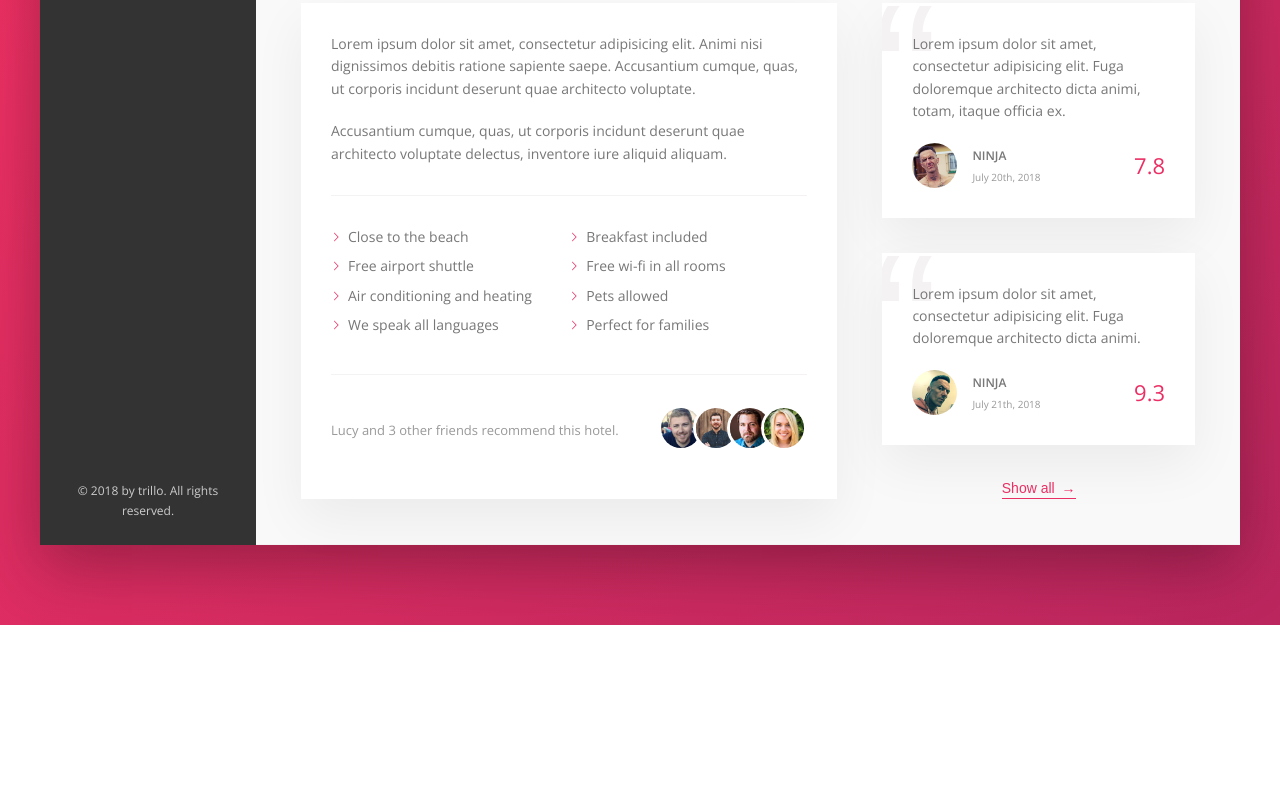
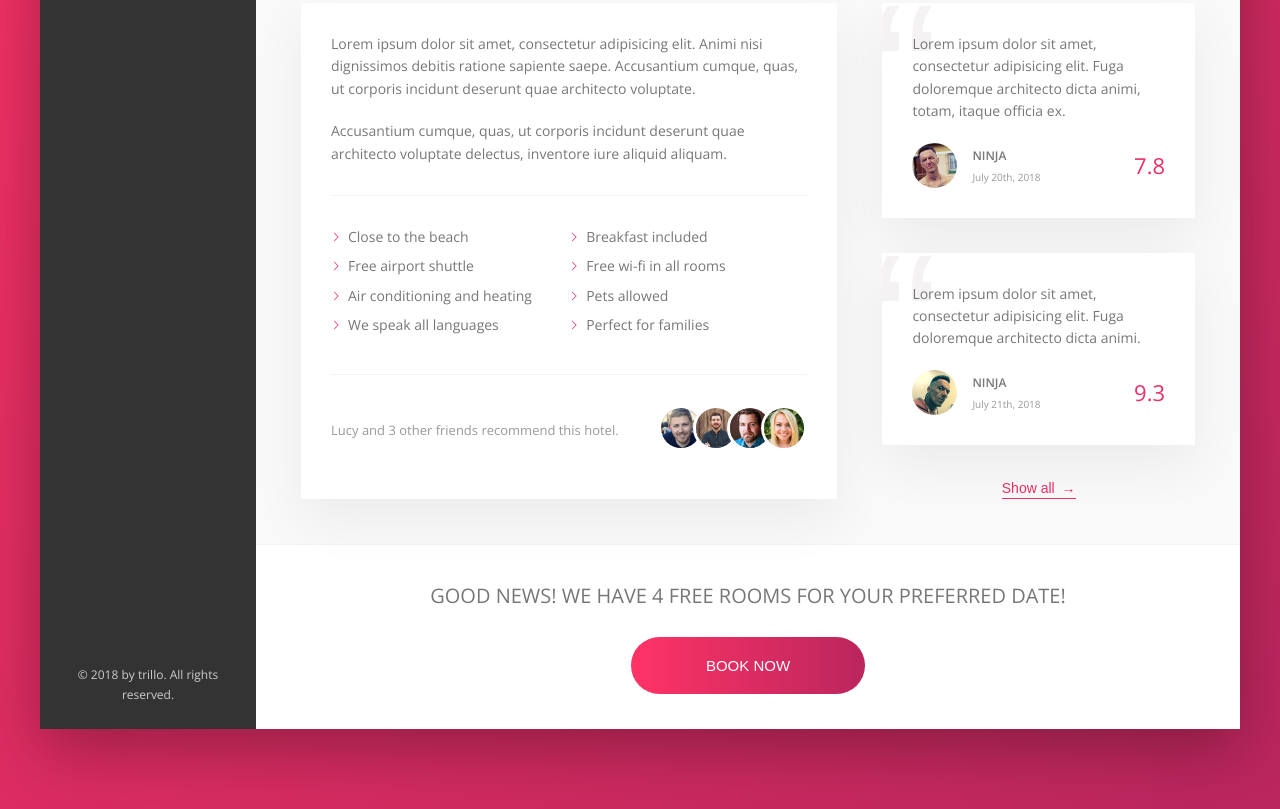
Before and after one commit to rgoldenberg/coursework-flex-grid, a website: page Trillo/index.html in a window 1280 px wide. Shown: the part 644-1453 px from the top of the page. Before the commit the page ends 1269 px from the top, so only its background shows below. Drawn offline with nearby package versions, Linux system fonts and the light colour scheme; files that its build step writes are made by us from their sources.

Commit message:
add call-to-action section

```diff
--- a/Trillo/index.html
+++ b/Trillo/index.html
@@ -138,9 +138,11 @@
                 </div>
 
                 <div class="detail">
+
                     <div class="description">
                         <p class="paragraph">
-                            Lorem ipsum dolor sit amet, consectetur adipisicing elit. Animi nisi dignissimos debitis ratione sapiente saepe. Accusantium cumque, quas, ut corporis incidunt deserunt quae architecto voluptate.
+                            Lorem ipsum dolor sit amet, consectetur adipisicing elit. Animi nisi dignissimos debitis ratione sapiente saepe. Accusantium
+                            cumque, quas, ut corporis incidunt deserunt quae architecto voluptate.
                         </p>
                         <p class="paragraph">
                             Accusantium cumque, quas, ut corporis incidunt deserunt quae architecto voluptate delectus, inventore iure aliquid aliquam.
@@ -155,6 +157,7 @@
                             <li class="list__item">We speak all languages</li>
                             <li class="list__item">Perfect for families</li>
                         </ul>
+
                         <div class="recommend">
                             <p class="recommend__count">
                                 Lucy and 3 other friends recommend this hotel.
@@ -196,10 +199,23 @@
                             </figcaption>
                         </figure>
 
-                        <button class="btn-inline">Show all <span>&rarr;</span></button>
+                        <button class="btn-inline">Show all
+                            <span>&rarr;</span>
+                        </button>
                     </div>
 
                 </div>
+
+                <div class="cta">
+                    <h2 class="cta__heading">
+                        Good news! We have 4 free rooms for your preferred date!
+                    </h2>
+                    <button class="btn">
+                        <span class="btn__visible">Book now</span>
+                        <span class="btn__invisible">Only 4 rooms left</span>
+                    </button>
+                </div>
+
             </main>
 
         </div>
--- a/Trillo/sass/_components.scss
+++ b/Trillo/sass/_components.scss
@@ -444,3 +444,66 @@
     font-family: sans-serif;
     color: var(--color-grey-light-2);
 }
+
+
+/*********************************/
+/** CALL TO ACTION **/
+.cta {
+    padding: 3.5rem 0;
+    text-align: center;
+
+    &__heading {
+        font-size: 2rem;
+        font-weight: 300;
+        margin-bottom: 2.5rem;
+        text-transform: uppercase;
+    }
+}
+
+.btn {
+    position: relative;
+    cursor: pointer;
+    border: none;
+    border-radius: 100px;
+    font-size: 1.5rem;
+    font-weight: 300;
+    text-transform: uppercase;
+    background-image: linear-gradient(to right, var(--color-primary-light), var(--color-primary-dark));
+    color: #fff;
+    overflow: hidden;
+
+    & > * {
+        display: inline-block;
+        height: 100%;
+        width: 100%;
+        transition: all .2s;
+    }
+
+    &__visible {
+        padding: 2rem 7.5rem;
+    }
+
+    &__invisible {
+        position: absolute;
+        left: 0;
+        top: -100%;
+        padding: 2rem 0;
+    }
+
+    &:hover {
+        background-image: linear-gradient(to left, var(--color-primary-light), var(--color-primary-dark));
+    }
+
+    &:hover &__visible {
+        transform: translateY(100%);
+    }
+
+    &:hover &__invisible {
+        top: 0;
+    }
+
+    &:focus {
+        outline: none;
+        animation: pulsate 1s infinite;
+    }
+}
```
